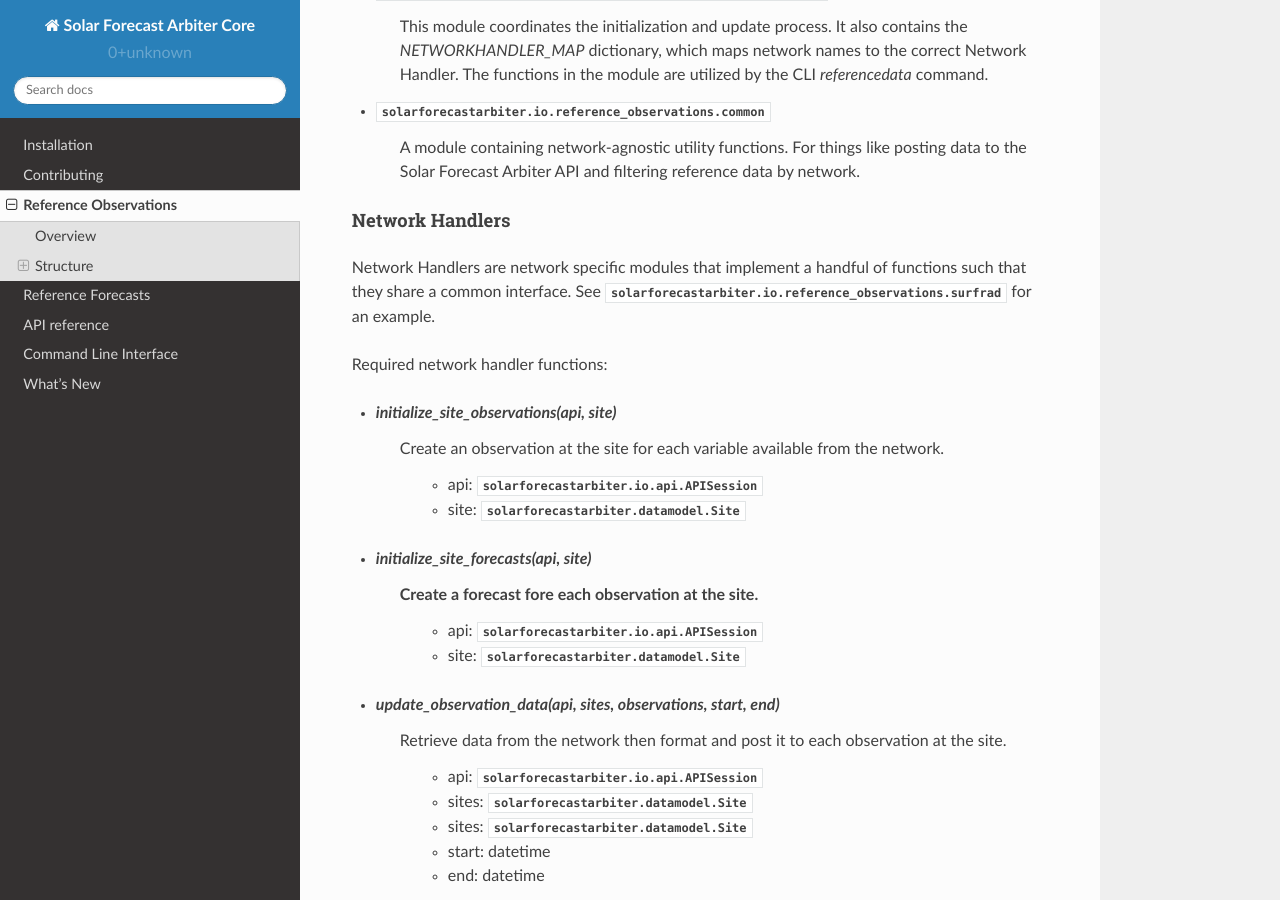
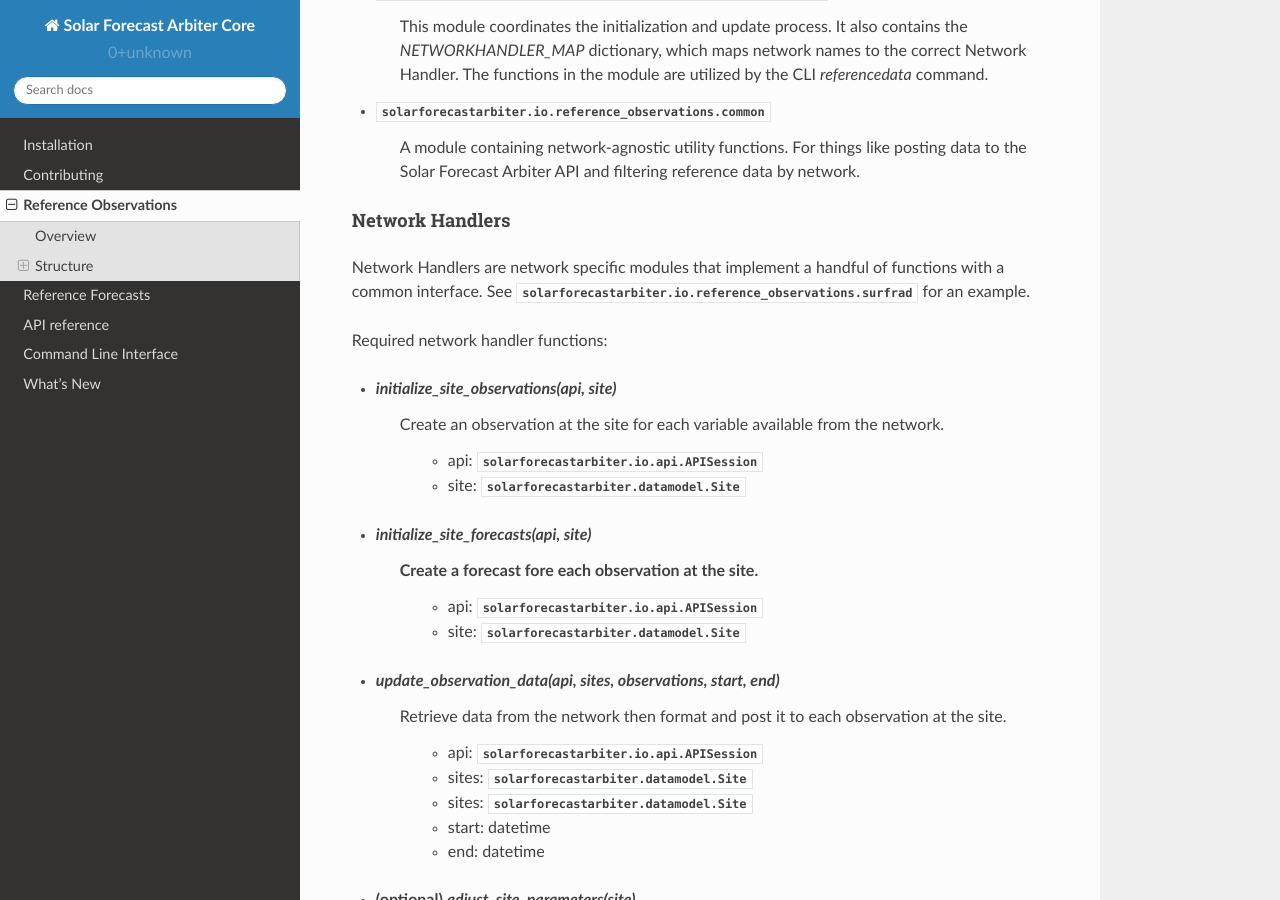
Before and after one commit to SolarArbiter/solarforecastarbiter-core, a Sphinx documentation site: the page built from docs/source/reference-observations.rst, in a window 1280 px wide and 900 px high, scrolled down 1009 px. Built offline with Sphinx 7.4.7 and the Read the Docs theme 2.0.0, drawn with Linux system fonts in a browser that asks for light colours.

Commit message:
Update docs/source/reference-observations.rst
Co-authored-by: Will Holmgren <william.holmgren@gmail.com>

```diff
--- a/docs/source/reference-observations.rst
+++ b/docs/source/reference-observations.rst
@@ -60,7 +60,7 @@
 Network Handlers
 ****************
 Network Handlers are network specific modules that implement a handful of
-functions such that they share a common interface. See
+functions with a common interface. See
 :py:mod:`solarforecastarbiter.io.reference_observations.surfrad` for an
 example.
 
```
